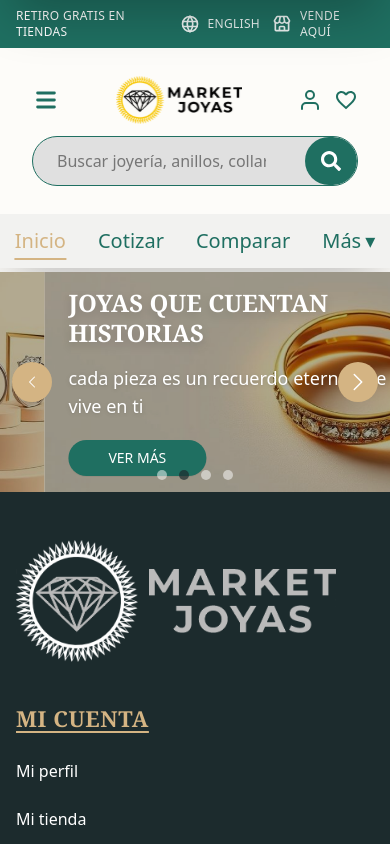
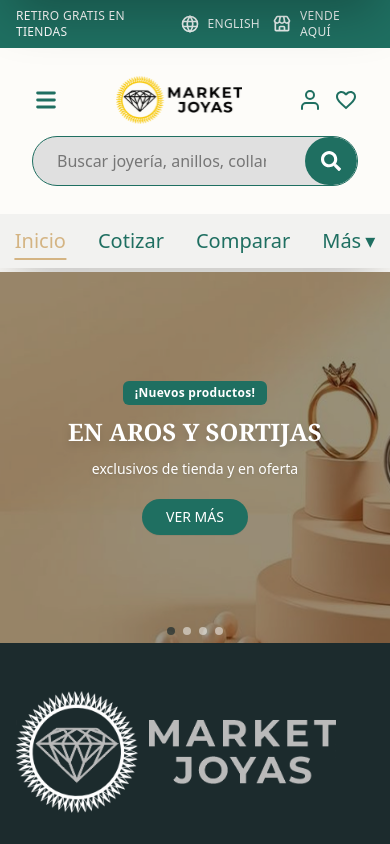
Before and after one commit to Ameteratzu/proyect-marketjoyas, a React (Vite) app: page / in a window 390 px wide. Shown: the top 844 px of the page. Built offline with nearby package versions, Linux system fonts and the light colour scheme.

Commit message:
ADD: se hizo el responsivo

```diff
--- a/src/pages/Home/components/HeroCarousel/HeroCarousel.tsx
+++ b/src/pages/Home/components/HeroCarousel/HeroCarousel.tsx
@@ -34,7 +34,7 @@ export default function HeroCarousel() {
       onTouchEnd={() => setPaused(false)}
     >
       {/* viewport con alto adaptable */}
-      <div className="relative w-full h-[48vw] max-h-[540px] min-h-[220px]">
+      <div className="relative w-full h-[95vw] xs:h-[80vw] sm:h-[60vw] md:h-[480px] lg:h-[540px] min-h-[260px]">
         {/* Pista */}
         <div
           className="absolute inset-0 flex transition-transform duration-700 ease-out"
@@ -55,26 +55,30 @@ export default function HeroCarousel() {
                   className="w-full h-full object-cover select-none pointer-events-auto"
                   draggable={false}
                 />
-                <div className="absolute inset-0 bg-black/30 z-0" />
-                <div className="absolute inset-0 flex items-center justify-start px-6 md:px-16">
-                  <div className="relative z-10 max-w-xl text-left text-white space-y-4">
+                {/* Overlay mejorado para legibilidad en mobile */}
+                <div className="absolute inset-0 bg-black/40 md:bg-gradient-to-tr md:to-transparent z-0" />
+                <div className="absolute inset-0 flex items-center justify-center md:justify-start pl-4 pr-4 sm:pl-8 sm:pr-8 md:pl-32 md:pr-16">
+                  <div className="relative z-10 w-full max-w-xl text-center md:text-left text-white space-y-3 sm:space-y-4">
                     {show("badge") && (
-                      <span className="inline-block bg-primary px-4 py-1 rounded-md text-sm font-semibold">
+                      <span className="inline-block bg-primary px-3 py-1 rounded-md text-xs sm:text-sm font-semibold tracking-wide">
                         {k("badge")}
                       </span>
                     )}
                     {show("title") && (
-                      <h2 className="font-display text-2xl md:text-4xl font-bold leading-tight drop-shadow-lg">
+                      <h2 className="font-display text-2xl sm:text-3xl md:text-4xl lg:text-5xl font-bold leading-tight drop-shadow-lg">
                         {k("title")}
                       </h2>
                     )}
                     {show("subtitle") && (
-                      <p className="text-lg md:text-xl font-medium drop-shadow">
+                      <p className="text-sm sm:text-base md:text-lg lg:text-xl font-medium drop-shadow">
                         {k("subtitle")}
                       </p>
                     )}
                     {ctaHref && ctaLabel && (
-                      <a href={ctaHref} className="btn btn-primary mt-1">
+                      <a
+                        href={ctaHref}
+                        className="btn btn-primary mt-2 sm:mt-3 inline-block text-sm sm:text-base px-6 py-2"
+                      >
                         {ctaLabel}
                       </a>
                     )}
@@ -91,18 +95,16 @@ export default function HeroCarousel() {
             <button
               type="button"
               onClick={prev}
-              className="absolute left-3 top-1/2 -translate-y-1/2 grid
-              place-items-center w-10 h-10 rounded-full bg-accent-warm text-white hover:bg-white hover:text-dark transition-all cursor-pointer duration-300"
+              className="hidden sm:grid absolute left-3 top-1/2 -translate-y-1/2 place-items-center w-9 h-9 lg:w-10 lg:h-10 rounded-full bg-accent-warm text-white hover:bg-white hover:text-dark transition-all cursor-pointer duration-300"
             >
               <HiChevronLeft />
             </button>
             <button
               type="button"
               onClick={next}
-              className="absolute right-3 top-1/2 -translate-y-1/2 grid
-              place-items-center w-10 h-10 rounded-full bg-accent-warm text-white hover:bg-white hover:text-dark transition-all cursor-pointer duration-300"
+              className="hidden sm:grid absolute right-3 top-1/2 -translate-y-1/2 place-items-center w-9 h-9 lg:w-10 lg:h-10 rounded-full bg-accent-warm text-white hover:bg-white hover:text-dark transition-all cursor-pointer duration-300"
             >
-              <HiChevronRight className="w-6 h-6" />
+              <HiChevronRight className="w-5 h-5 lg:w-6 lg:h-6" />
               <VisuallyHidden>Siguiente</VisuallyHidden>
             </button>
           </>
@@ -110,12 +112,12 @@ export default function HeroCarousel() {
 
         {/* Indicadores */}
         {total > 1 && (
-          <div className="absolute bottom-3 left-1/2 -translate-x-1/2 flex items-center gap-3">
+          <div className="absolute bottom-2 sm:bottom-3 left-1/2 -translate-x-1/2 flex items-center gap-2 sm:gap-3">
             {HERO_SLIDES.map((s, i) => (
               <button
                 key={s.id}
                 onClick={() => goTo(i)}
-                className={`w-2.5 h-2.5 rounded-full transition cursor-pointer ${
+                className={`w-2 h-2 sm:w-2.5 sm:h-2.5 rounded-full transition cursor-pointer ${
                   i === index ? "bg-dark/70" : "bg-white/50 hover:bg-white/75"
                 }`}
                 aria-label={`Ir al slide ${i + 1}`}
```
